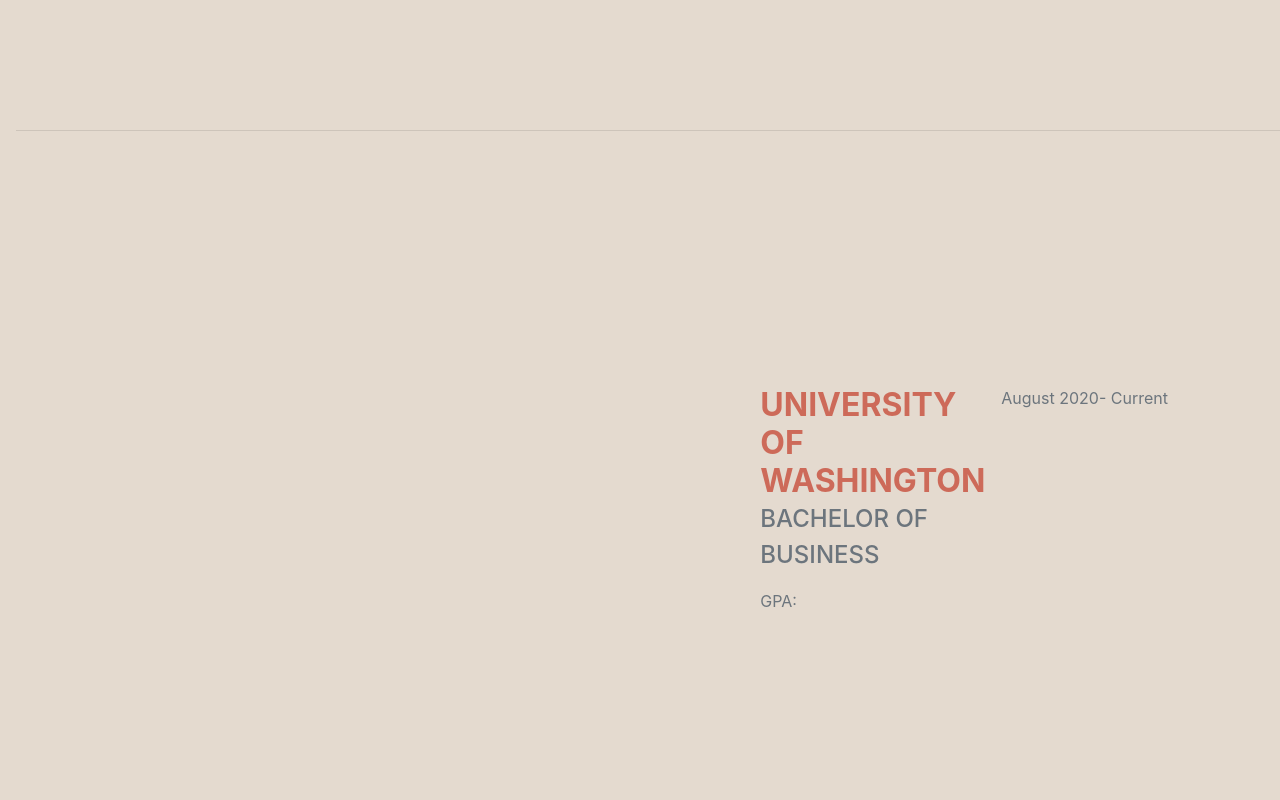
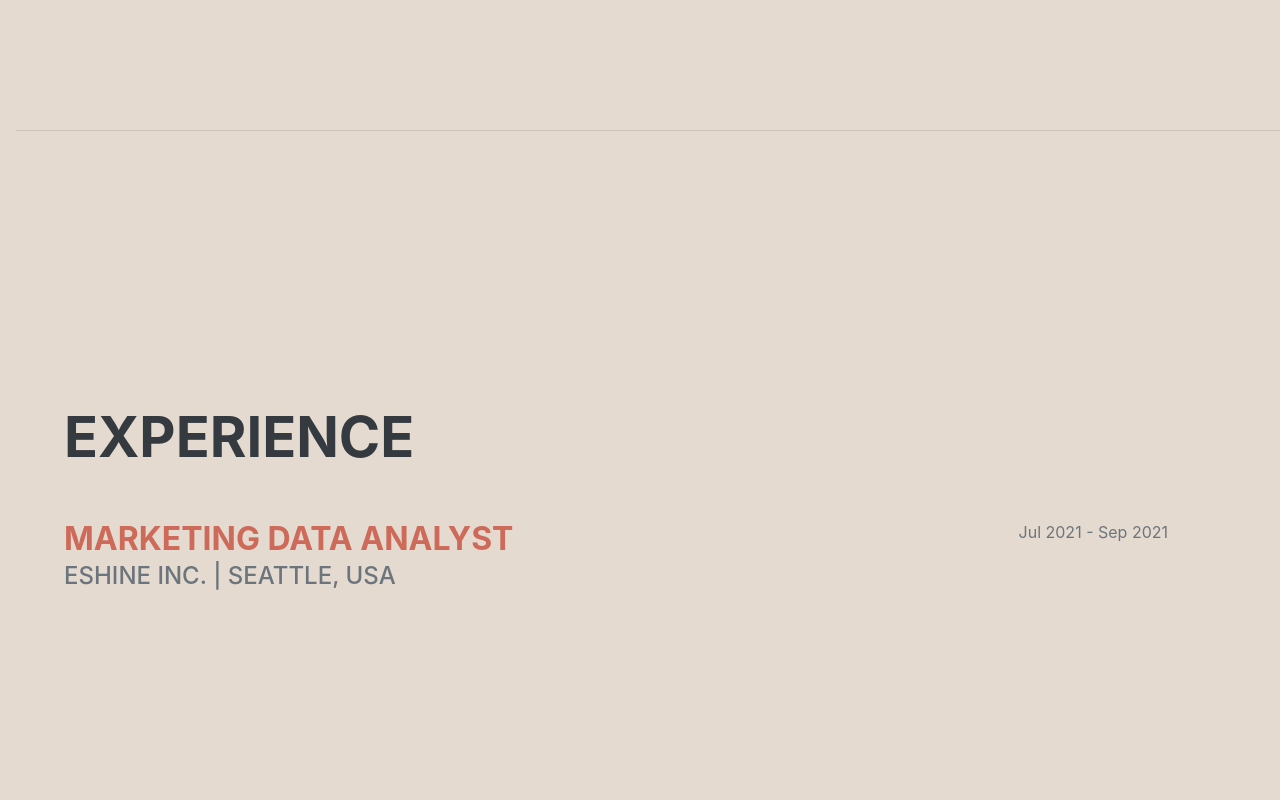
Before and after one commit to gordonuw/gordonwu, a plain HTML site: page index.html in a window 1280 px wide. Shown: the part 3840-4640 px from the top of the page. Drawn offline with nearby package versions, Linux system fonts and the light colour scheme; a web font is replaced by a local one.

Commit message:
Update index.html

```diff
--- a/index.html
+++ b/index.html
@@ -231,21 +231,15 @@
                 </div>
             </section>
             <hr class="m-0" />
-            <!-- Project -->
-            <section class="resume-section" id="Project">
+            <section class="resume-section" id="Projec">
                 <div class="resume-section-content">
-                    <!--<h2 class="mb-5">Project</h2>
-                    <p></p>-->
-
-                </div>
-                 <div class="d-flex flex-column flex-md-row justify-content-between mb-5">
+                    <h2 class="mb-5">Experience</h2>
+                    <div class="d-flex flex-column flex-md-row justify-content-between mb-5">
                         <div class="flex-grow-1">
-                            <h3 class="mb-0 text-primary">University of Washington</h3>
-                            <div class="subheading mb-3">Bachelor of Business</div>
-                            <div></div>
-                            <p>GPA: </p>
+                            <h3 class="mb-0 text-primary">Marketing Data Analyst</h3>
+                            <div class="subheading mb-3">eShine Inc. | Seattle, USA</div>
                         </div>
-                        <div class="flex-shrink-0"><span >August 2020- Current</span></div>
+                        <div class="flex-shrink-0"><span class="">Jul 2021 - Sep 2021</span></div>
                     </div>
             </section>
             <hr class="m-0" />
```
